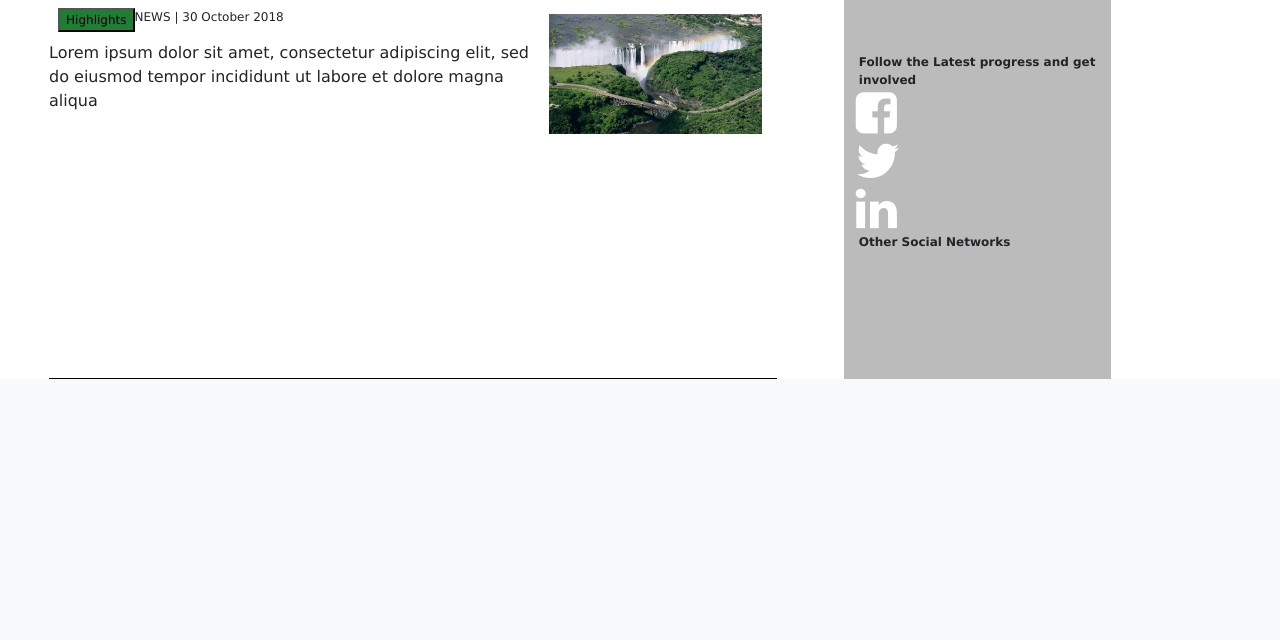
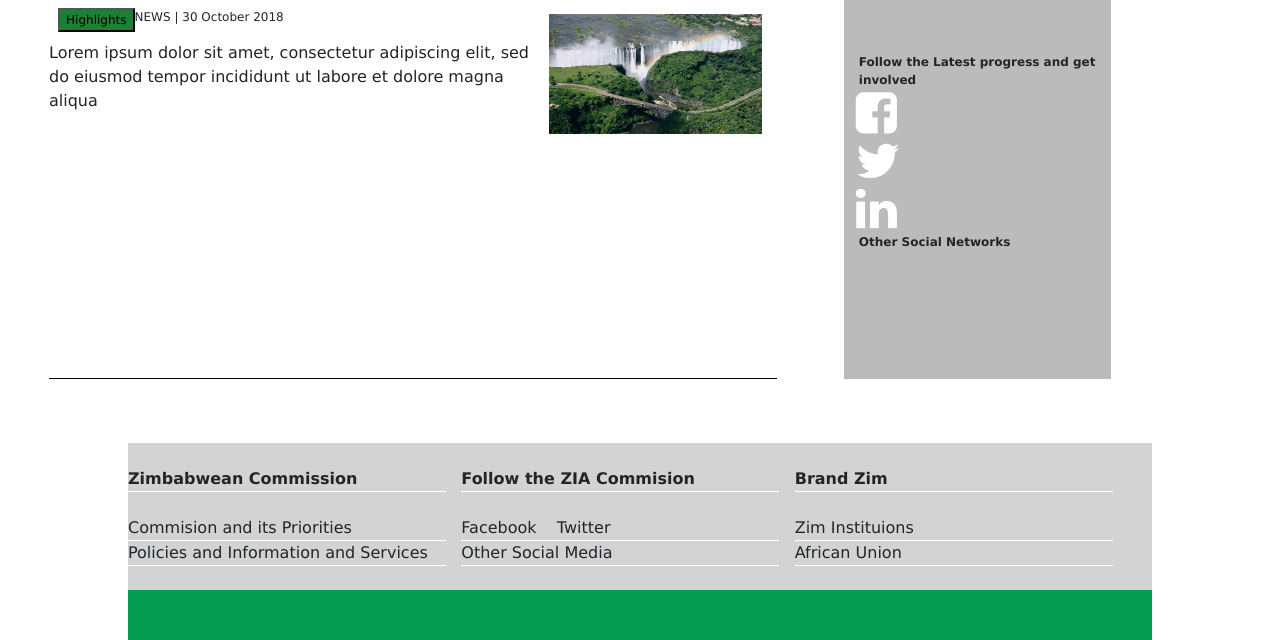
Before and after one commit to visitzimbabwe/visitzimbabwe.github.io, a Flask app: page /brand in a window 1280 px wide; the page is wider, and only the part inside the window is pictured. Shown: the part 2091-2731 px from the top of that part. Before the commit the page ends 2470 px from the top of that part, so only its background shows below. Run offline with Flask 2, Linux system fonts and the light colour scheme; some libraries are stand-ins or nearby versions.

Commit message:
My Changes

```diff
--- a/visitzimbabwe/templates/brand.html
+++ b/visitzimbabwe/templates/brand.html
@@ -351,6 +351,30 @@
         </div>
       </div>
     </div>
+    <footer>
+      <div style="background-color:lightgrey; height:150px; margin-left: 10%; margin-right: 10%">
+        <br/>
+        <div class="row col-sm-12" style="width:100%">
+          <div  style="border-bottom:white 1px solid; width: 32%"><b>Zimbabwean Commission</b></div>&nbsp;&nbsp;&nbsp;
+          <div  style="border-bottom:white 1px solid; width: 32%"><b>Follow the ZIA Commision</b></div>&nbsp;&nbsp;&nbsp;
+          <div  style="border-bottom:white 1px solid; width: 32%"><b>Brand Zim</b></div>
+        </div>
+        <br/>
+        <div class="row col-sm-12" style="width:100%">
+          <div  style="border-bottom:white 1px solid; width: 32%">Commision and its Priorities</div>&nbsp;&nbsp;&nbsp;
+          <div  style="border-bottom:white 1px solid; width: 32%">Facebook &nbsp;&nbsp; Twitter</div>&nbsp;&nbsp;&nbsp;
+          <div  style="border-bottom:white 1px solid; width: 32%">Zim Instituions</div>
+        </div>
+
+        <div class="row col-sm-12" style="width:100%">
+          <div  style="border-bottom:white 1px solid; width: 32%">Policies and Information and Services</div>&nbsp;&nbsp;&nbsp;
+          <div  style="border-bottom:white 1px solid; width: 32%">Other Social Media</div>&nbsp;&nbsp;&nbsp;
+          <div  style="border-bottom:white 1px solid; width: 32%">African Union</div>
+        </div><br/>
+        <div style="height:50px; background-color:rgb(3, 156, 80)"></div>
+      </div>
+
+    </footer>
   </body>
 
   <head
```
Also changed, not shown: 1 other file.
